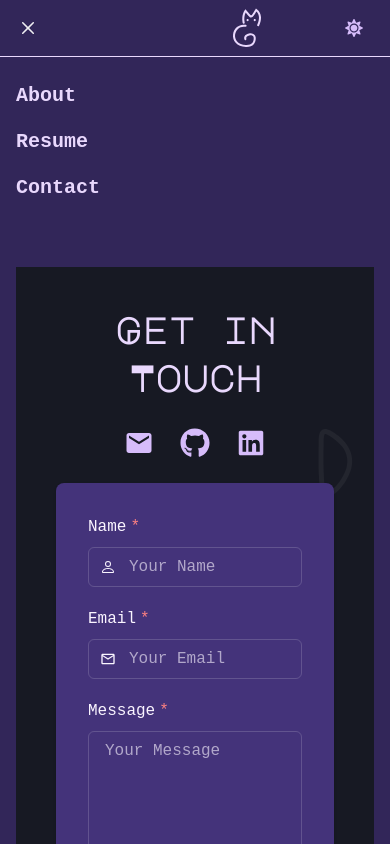
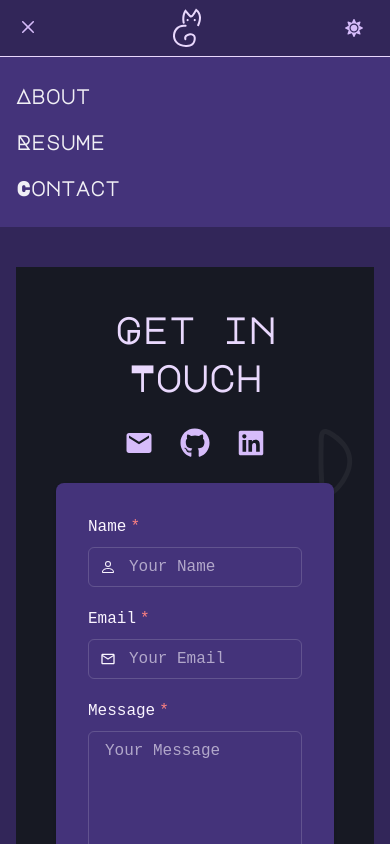
Before and after one commit to madisongrams/portfolio, a React (Create React App) app: page /contact in a window 390 px wide. Both pictures are taken after a click on the button 28 px from the left and 28 px from the top of the page. Shown: the top 844 px of the page. Built offline with nearby package versions, Linux system fonts and the light colour scheme.

Commit message:
renaming files and updating mobile nav style

```diff
--- a/src/components/contact/ContactForm.tsx
+++ b/src/components/contact/ContactForm.tsx
@@ -2,8 +2,8 @@ import { SyntheticEvent, useCallback, useRef, useState } from "react";
 
 import { Box, Button, useColorModeValue, VStack } from "@chakra-ui/react";
 import { sendForm } from "@emailjs/browser";
-import ContactFormInputs from "./contactFormInputs";
-import ControlledInput from "./controlledInput";
+import ContactFormInputs from "./ContactFormInputs";
+import ControlledInput from "./ControlledInput";
 
 export default function ContactForm() {
   const [submittingMessage, setSubmittingMessage] = useState(false);
--- a/src/components/contact/controlledInput.tsx
+++ b/src/components/contact/controlledInput.tsx
@@ -8,7 +8,7 @@ import {
   useColorModeValue,
 } from "@chakra-ui/react";
 import { ChangeEvent, useEffect, useState } from "react";
-import { InputProps } from "./contactFormInputs";
+import { InputProps } from "./ContactFormInputs";
 
 interface Props {
   inputProps: InputProps;
--- a/src/components/navigation/ColorModeSwitcher.tsx
+++ b/src/components/navigation/ColorModeSwitcher.tsx
@@ -11,7 +11,6 @@ export default function ColorModeSwitcher() {
       size="md"
       fontSize="lg"
       variant="ghost"
-      // color="current"
       marginLeft="2"
       onClick={toggleColorMode}
       icon={<SwitchIcon />}
--- a/src/components/navigation/MobileNav.tsx
+++ b/src/components/navigation/MobileNav.tsx
@@ -1,13 +1,15 @@
 
-import { Stack } from "@chakra-ui/react";
+import { Stack, useColorModeValue } from "@chakra-ui/react";
 
 import MobileNavItem from "./MobileNavItem";
 
 import { NAV_ITEMS } from "./nav-items";
 
 export default function MobileNav() {
+  const bgColor = useColorModeValue("purple.300", "purple.800");
+
   return (
-    <Stack p={4} display={{ md: "none" }}>
+    <Stack p={4} display={{ md: "none" }} bgColor={bgColor}>
       {NAV_ITEMS.map((navItem) => (
         // eslint-disable-next-line react/jsx-props-no-spreading
         <MobileNavItem key={navItem.label} {...navItem} />
--- a/src/components/navigation/MobileNavItem.tsx
+++ b/src/components/navigation/MobileNavItem.tsx
@@ -1,26 +1,24 @@
 import { Link as RouteLink } from "react-router-dom";
 
-import { Flex, Text, Stack, Link } from "@chakra-ui/react";
+import { Flex, Stack, Heading } from "@chakra-ui/react";
 
 import { NavItem } from "./nav-items";
 
 export default function MobileNavItem({ label, href }: NavItem) {
   return (
     <Stack spacing={4}>
-      <RouteLink to={href}>
       <Flex
         py={2}
-          as={Link}
-          href={href ?? "#"}
+        as={RouteLink}
+        to={href}
         justify={"space-between"}
         align={"center"}
         _hover={{
           textDecoration: "none",
         }}
       >
-          <Text fontWeight={600}>{label}</Text>
+        <Heading size="s">{label}</Heading>
       </Flex>
-      </RouteLink>
     </Stack>
   );
 }
--- a/src/components/navigation/NavBarToggle.tsx
+++ b/src/components/navigation/NavBarToggle.tsx
@@ -1,4 +1,4 @@
-import { Flex, IconButton } from "@chakra-ui/react";
+import { IconButton } from "@chakra-ui/react";
 import { HamburgerIcon, CloseIcon } from "@chakra-ui/icons";
 
 type NavBarToggleProps = {
@@ -8,20 +8,16 @@ type NavBarToggleProps = {
 
 export default function NavBarToggle({ onToggle, isOpen }: NavBarToggleProps) {
   return (
-    <Flex
-      flex={{ base: 1, md: "auto" }}
-      ml={{ base: -2 }}
-      display={{ base: "flex", md: "none" }}
-      align={"center"}
-    >
-      <IconButton
-        onClick={onToggle}
-        icon={
-          isOpen ? <CloseIcon w={3} h={3} /> : <HamburgerIcon w={5} h={5} />
-        }
-        variant={"ghost"}
-        aria-label={"Toggle Navigation"}
-      />
-    </Flex>
+    <IconButton
+      colorScheme="purple"
+      onClick={onToggle}
+      icon={isOpen ? <CloseIcon w={3} h={3} /> : <HamburgerIcon w={5} h={5} />}
+      variant={"ghost"}
+      size="md"
+      marginLeft="-2"
+      display={{ md: "none" }}
+      justifySelf={"flex-start"}
+      aria-label={"Toggle Navigation"}
+    />
   );
 }
```
Lines whose indentation alone changed are shown as unchanged.
